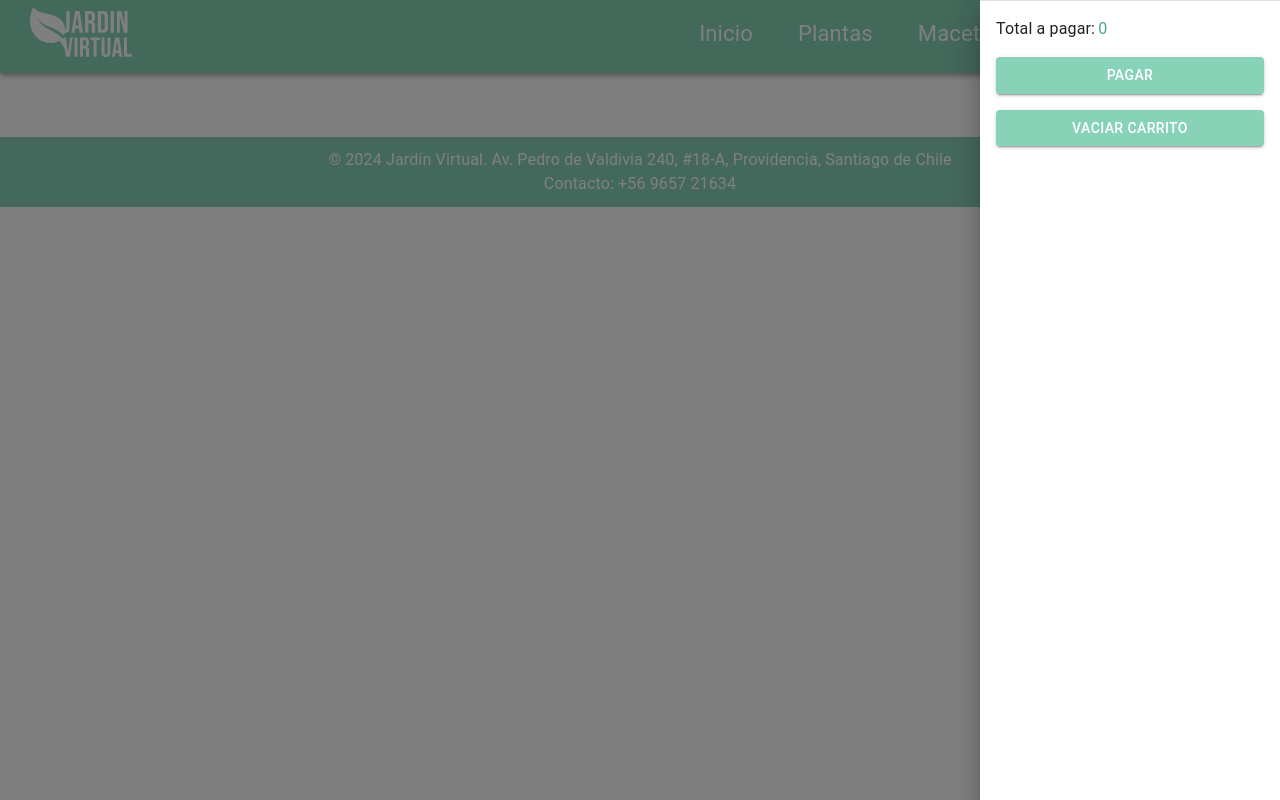
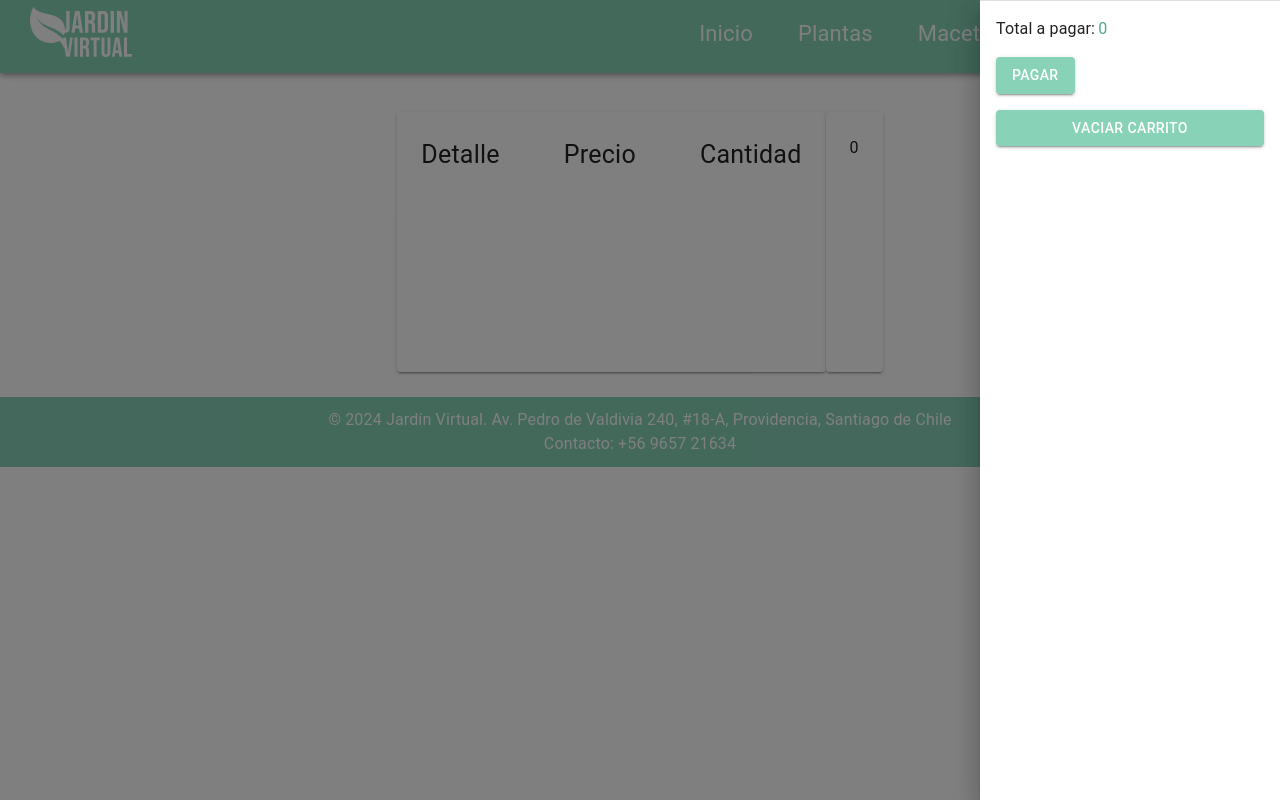
Before and after one commit to vanessadugarte/virtual-garden, a React (Create React App) app: page /resumenPago in a window 1280 px wide. Both pictures are taken after a click on the button "show 4 new mails". Built offline with nearby package versions, Linux system fonts and the light colour scheme.

Commit message:
update paymentSummary useState

```diff
--- a/src/components/common/drawer/CartDrawer.jsx
+++ b/src/components/common/drawer/CartDrawer.jsx
@@ -11,6 +11,7 @@ import {
 } from "@mui/material";
 import {AppContext} from "../../../context/ContextProvider";
 import {MdDelete} from "react-icons/md";
+import {NavLink} from "react-router-dom";
 
 
 const CartDrawer = ({setStateDrawer, stateDrawer}) => {
@@ -80,7 +81,16 @@ const CartDrawer = ({setStateDrawer, stateDrawer}) => {
                     <Typography sx={{color:"#4FA888", marginLeft:"3px"}}>{total}</Typography>
                 </ListItem>
                 <ListItem>
-                    <Button fullWidth sx={{backgroundColor:"#88D3B8", '&:hover': {backgroundColor: "#4FA888"}}} variant="contained">PAGAR</Button>
+                    <NavLink to="resumenPago" sx={{width:"100%"}}>
+                        <Button
+                            fullWidth
+                            sx={{backgroundColor:"#88D3B8", '&:hover': {backgroundColor: "#4FA888"}}}
+                            variant="contained"
+                            onClick={()=> setStateDrawer(!stateDrawer)}
+                        >
+                            PAGAR
+                        </Button>
+                    </NavLink>
                 </ListItem>
                 <ListItem>
                     <Button fullWidth sx={{backgroundColor:"#88D3B8", '&:hover': {backgroundColor: "#4FA888"}}} variant="contained" onClick={clearCart}>VACIAR CARRITO</Button>
--- a/src/components/paymentSummary/PaymentSummary.jsx
+++ b/src/components/paymentSummary/PaymentSummary.jsx
@@ -1,13 +1,34 @@
-import React from 'react';
+import React, {useContext, useEffect, useState} from 'react';
 import {Avatar, Box, Grid, Paper, Typography} from "@mui/material";
+import {AppContext} from "../../context/ContextProvider";
 
 const PaymentSummary = () => {
+
+    const [listItems, setListItems] = useState([]);
+    const {state} = useContext(AppContext);
+    const [total, setTotal] = useState(0);
+
+    useEffect(() => {
+        console.log(listItems)
+    }, [listItems]);
+
+    useEffect(() => {
+        let acumulado = 0;
+        state.cartItems.map((item)=>{
+            let pricePerQuantity = item.quantity * item.price
+            acumulado = acumulado + pricePerQuantity
+        })
+        setTotal(acumulado)
+        setListItems(state.cartItems)
+    }, [listItems]);
+
     return (
         <Box
             sx={{
                     display: 'flex',
                     justifyContent: "center",
-                    flexWrap: 'wrap'}}>
+                    flexWrap: 'wrap'}}
+        >
 
             <Paper square={false} elevation={2} sx={{
                 height: 260,
@@ -25,28 +46,31 @@ const PaymentSummary = () => {
                         <Typography sx={{fontSize:"25px"}}>Cantidad</Typography>
                     </Grid>
                 </Grid>
-
+                {listItems.map((product)=> (
                     <Grid container spacing={8} sx={{fontSize:"15px"}}>
                         <Grid item>
-                        <Avatar sx={{}} alt="Remy Sharp" src="https://mui.com/static/images/avatar/3.jpg" />
+                            <Avatar sx={{}} alt="Remy Sharp" src={product.image} />
                         </Grid>
                         <Grid item>
-                        <Typography sx={{fontSize:"20px"}}>Filodendro Paraguayo</Typography>
+                            <Typography sx={{fontSize:"20px"}}>{product.name}</Typography>
                         </Grid>
                         <Grid item>
-                        <Typography sx={{fontSize:"20px"}}>$7.990</Typography>
+                            <Typography sx={{fontSize:"20px"}}>{product.price*product.quantity}</Typography>
                         </Grid>
                         <Grid item>
-                        <Typography sx={{fontSize:"20px"}}>3</Typography>
+                            <Typography sx={{fontSize:"20px"}}>{product.quantity}</Typography>
                         </Grid>
                     </Grid>
+                )
+                )}
+
 
 
             </Paper>
 
 
             <Paper square={false} elevation={2} sx={{padding: 3,}}>
-                <Typography>hola2</Typography>
+                <Typography>{total}</Typography>
             </Paper>
         </Box>
 
--- a/src/router/Router.jsx
+++ b/src/router/Router.jsx
@@ -5,6 +5,7 @@ import FlowerPots from "../components/flowerPots/FlowerPots";
 import Contacto from "../components/contacto/Contacto";
 import Plants from "../components/plants/Plants";
 import ProductDetail from "../components/common/productDetail/ProductDetail";
+import PaymentSummary from "../components/paymentSummary/PaymentSummary";
 
 const Router = () => {
     return (
@@ -18,6 +19,7 @@ const Router = () => {
             <Route path="maceteros/:id/:type" element={<ProductDetail />}/>
             <Route path="maceteros" element={<FlowerPots/>}/>
             <Route path="contacto" element={<Contacto/>}/>
+            <Route path="resumenPago" element={<PaymentSummary/>}/>
 
         </Routes>
     );
```
Lines whose indentation alone changed are shown as unchanged.
